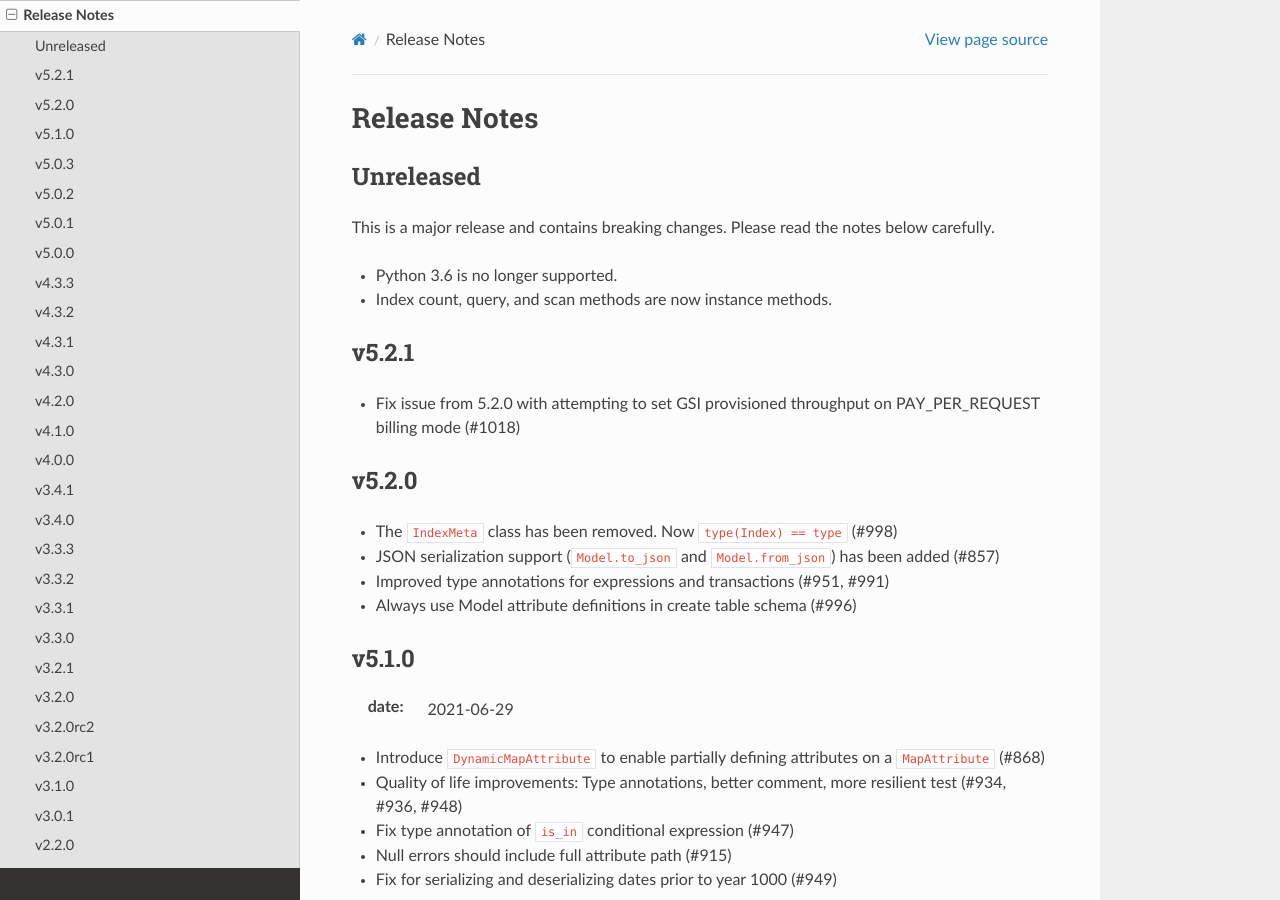
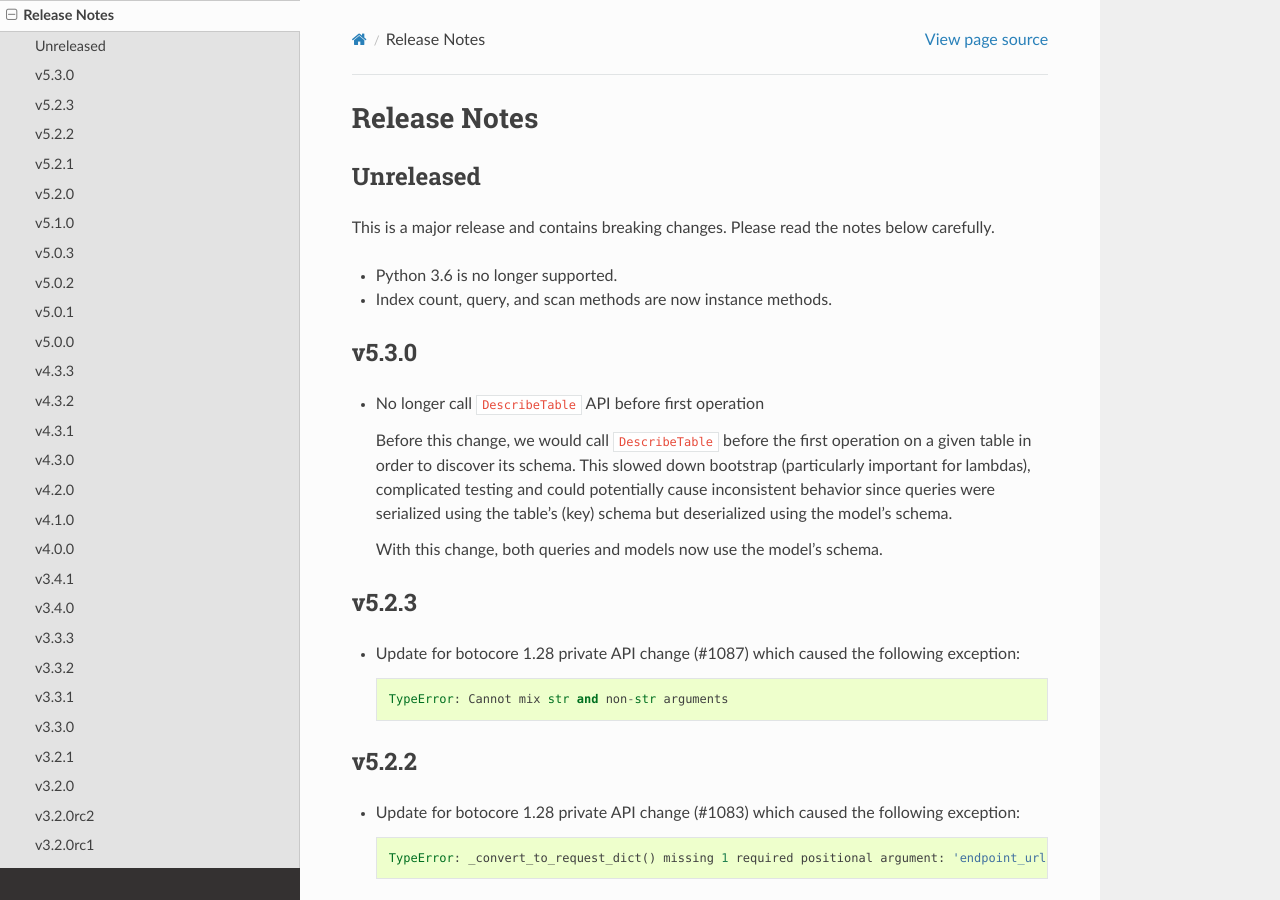
Before and after one commit to pynamodb/PynamoDB, a Sphinx documentation site: the page built from docs/release_notes.rst, in a window 1280 px wide and 900 px high. Built offline with Sphinx 7.4.7 and the Read the Docs theme 2.0.0, drawn with Linux system fonts in a browser that asks for light colours.

Commit message:
Merge release notes from 5.x branch

```diff
--- a/docs/release_notes.rst
+++ b/docs/release_notes.rst
@@ -8,6 +8,33 @@ This is a major release and contains breaking changes. Please read the notes bel
 
 * Python 3.6 is no longer supported.
 * Index count, query, and scan methods are now instance methods.
+
+
+v5.3.0
+----------
+* No longer call ``DescribeTable`` API before first operation
+
+  Before this change, we would call ``DescribeTable`` before the first operation
+  on a given table in order to discover its schema. This slowed down bootstrap
+  (particularly important for lambdas), complicated testing and could potentially
+  cause inconsistent behavior since queries were serialized using the table's
+  (key) schema but deserialized using the model's schema.
+
+  With this change, both queries and models now use the model's schema.
+
+
+v5.2.3
+----------
+* Update for botocore 1.28 private API change (#1087) which caused the following exception::
+
+    TypeError: Cannot mix str and non-str arguments
+
+
+v5.2.2
+----------
+* Update for botocore 1.28 private API change (#1083) which caused the following exception::
+
+    TypeError: _convert_to_request_dict() missing 1 required positional argument: 'endpoint_url'
 
 
 v5.2.1
```
